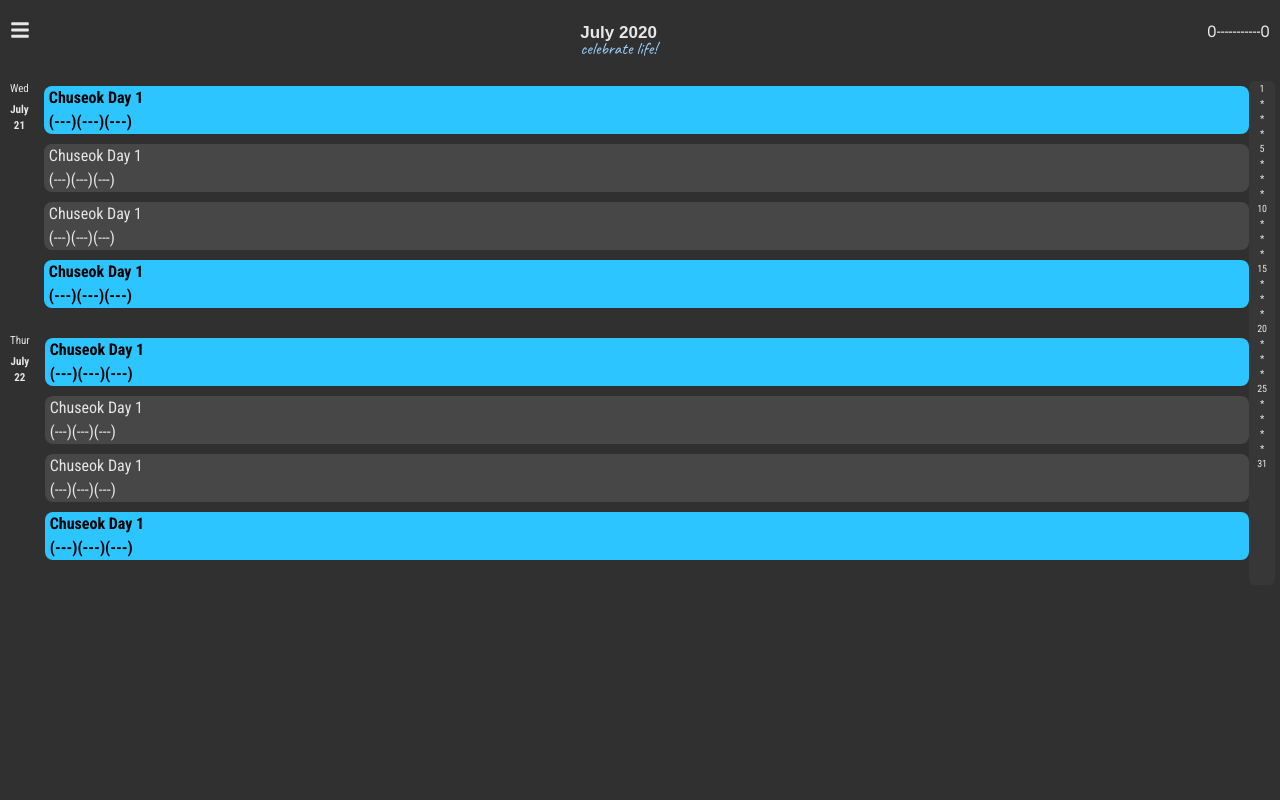
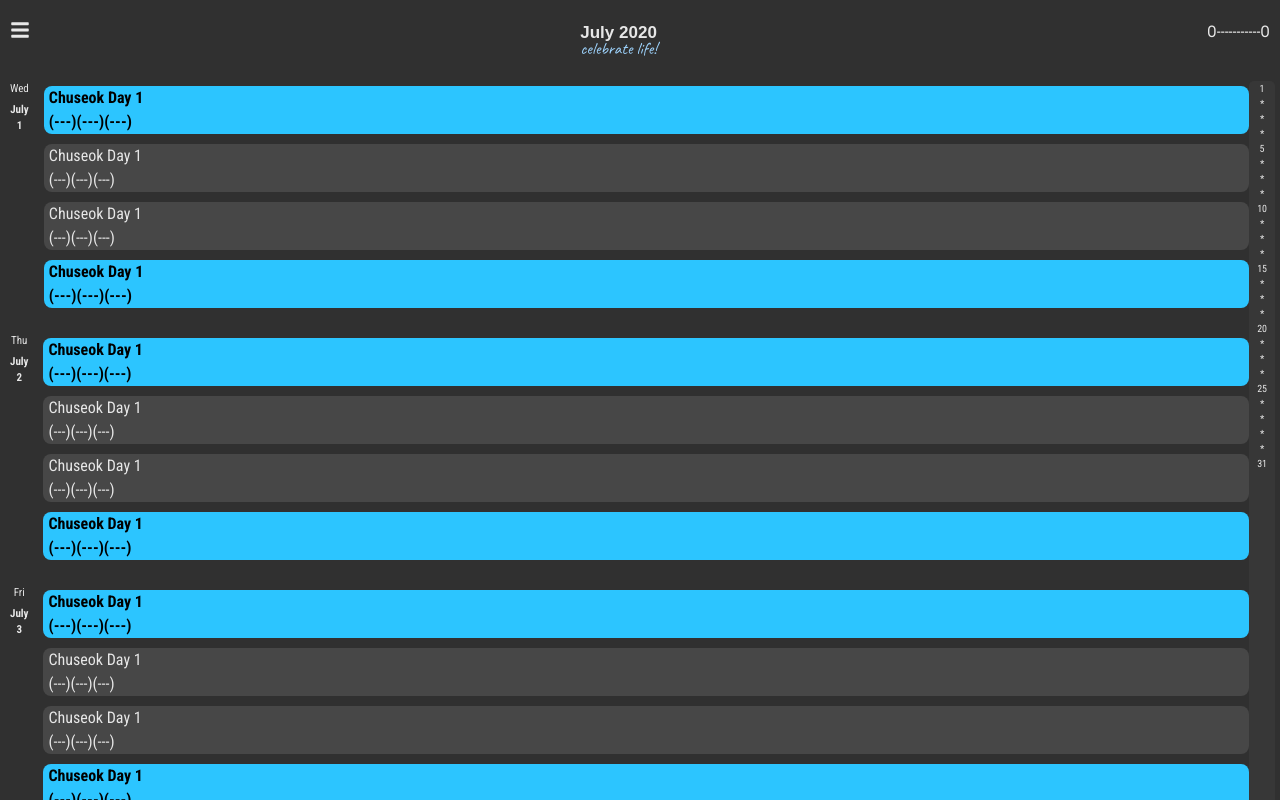
Before and after one commit to ldail/Celebrate-Life-Holiday-Calendar---Front-end, a React (Create React App) app: page / in a window 1280 px wide. Both pictures are taken after a click on the button 1188 px from the left and 174 px from the top of the page. Shown: the top 800 px of the page. Built offline with nearby package versions, Linux system fonts and the light colour scheme; a web font is replaced by a local one.

Commit message:
dynamically rendering days

```diff
--- a/src/App.js
+++ b/src/App.js
@@ -2,6 +2,7 @@ import React, { useState } from 'react';
 import './reset.css';
 import './App.css';
 import Calendar from 'react-calendar';
+import moment from 'moment';
 
 import Header from './components/Header';
 import {VIEWS} from './assets/constants';
@@ -9,6 +10,8 @@ import DayView from './views/DayView/DayView';
 
 function App() {
   const [currentView, setCurrentView] = useState({view: VIEWS.MONTH});
+  const [selectedYear, setSelectedYear] = useState(moment().year());
+  const [selectedMonth, setSelectedMonth] = useState(moment().format('MMMM'));
 
   const setDayView = (date) => {
     const day = date.toString().split(' ')[2];
@@ -21,6 +24,10 @@ function App() {
       <Header
         currentView={currentView.view}
         setCurrentView={setCurrentView}
+        selectedYear={selectedYear}
+        selectedMonth={selectedMonth}
+        setSelectedMonth={setSelectedMonth}
+        setSelectedYear={setSelectedYear}
         />
     <main>
       {currentView.view === VIEWS.MONTH &&
@@ -34,7 +41,10 @@ function App() {
       }
       {currentView.view === VIEWS.DAY &&
         <DayView
-          initialDay={currentView.day} />
+          initialDay={currentView.day}
+          selectedYear={selectedYear}
+          selectedMonth={selectedMonth}
+        />
       }
     </main>
     </div>
--- a/src/assets/constants.js
+++ b/src/assets/constants.js
@@ -2,3 +2,79 @@ export const VIEWS = {
   MONTH: 'MONTH',
   DAY: 'DAY'
 }
+
+
+
+//DEV USE:
+
+
+export const FAKE__EVENTS = {
+  1: {
+    name: 'Christmas',
+    month: 12,
+    day: 25,
+    countries: ['USA', 'UK', 'BEL', 'CAN', 'MEX'],
+    major: true
+  },
+  2: {
+    name: 'New Years Eve',
+    month: 12,
+    day: 31,
+    countries: ['USA', 'UK', 'BEL', 'CAN', 'MEX'],
+    major: true
+  },
+  3: {
+    name: 'New Years',
+    month: 1,
+    day: 1,
+    countries: ['USA', 'UK', 'BEL', 'CAN', 'MEX'],
+    major: true
+  },
+  4: {
+    name: 'Independence Day',
+    month: 7,
+    day: 4,
+    countries: ['USA'],
+    major: true
+  },
+  5: {
+    name: `Int'l Ice Cream Day`,
+    month: 7,
+    day: 18,
+    countries: ['USA', 'CAN', 'SK']
+  },
+  6: {
+    name: 'Celebration of Life Day',
+    month: 7,
+    day: 25,
+    countries: ['USA']
+  },
+  7: {
+    name: 'FakeADay',
+    month: 7,
+    day: 12,
+    countries: ['JP', 'BEL'],
+    major: true
+  },
+  8: {
+    name: 'SeedHoliday Yay',
+    month: 7,
+    day: 14,
+    countries: ['SK']
+  },
+  9: {
+    name: 'Augustus Day',
+    month: 8,
+    day: 3,
+    countries: ['BEL', 'CAN']
+  }
+}
+
+export const FAKE__EVENT_DATES = {
+    2020: {
+      JAN: [3],
+      JUL: [4,5,6,7,8],
+      AUG: [9],
+      DEC: [1, 2]
+    }
+}
--- a/src/components/Header.js
+++ b/src/components/Header.js
@@ -5,10 +5,8 @@ import moment from 'moment';
 import {VIEWS} from '../assets/constants';
 
 
-const Header = ({currentView, setCurrentView}) => {
+const Header = ({selectedYear, setSelectedYear, selectedMonth, setSelectedMonth, currentView, setCurrentView}) => {
   const [showDatePicker, setShowDatePicker] = useState(false);
-  const [selectedYear, setSelectedYear] = useState(moment().year());
-  const [selectedMonth, setSelectedMonth] = useState(moment().format('MMMM'));
 
   const handleSubmit = (year, month) => {
     setSelectedMonth(month);
--- a/src/views/DayView/DayView.js
+++ b/src/views/DayView/DayView.js
@@ -1,22 +1,36 @@
 import React, { useState, useEffect } from 'react';
 import './DayView.css';
+import moment from 'moment';
 
-const DayView = ({initialDay}) => {
+const DayView = ({selectedMonth, selectedYear, initialDay}) => {
   const [viewingDay, setViewingDay] = useState(1);
 
   useEffect(() => {
     setViewingDay(parseInt(initialDay));
   }, []);
 
-  return (
-    <div className="DayView">
-      <ul className="events">
-        <li className="eventDay">
+
+  const findDayOfWeek = (day) => {
+    const dateString = `${selectedYear}-${selectedMonth}-${day}`;
+    const momentDay = moment(dateString, 'YYYY-MMMM-D');
+    const momentDay2 = momentDay.format('ddd')
+    console.log(dateString);
+    console.log(momentDay);
+    console.log(momentDay2);
+    return momentDay2;
+  }
+
+  const createDays = () => {
+    const daysInMonth = moment(`${selectedYear}-${selectedMonth}`, 'YYYY-MM').daysInMonth();
+    const daysToDisplay = [];
+    for (let i = 0; i < daysInMonth; i++) {
+      daysToDisplay.push(
+         <li className="eventDay">
           <div className="date">
-            <span className="dayName">Wed</span>
+            <span className="dayName">{findDayOfWeek(i + 1)}</span>
             <span className="monthAndDay">
-              <span>July</span>
-              <span>21</span>
+              <span>{selectedMonth}</span>
+              <span>{i + 1}</span>
             </span>
           </div>
             <ul className="calendarEventList">
@@ -53,51 +67,16 @@ const DayView = ({initialDay}) => {
                 </ul>
               </li>
             </ul>
-          </li>
+          </li>)
+    }
+    return daysToDisplay;
+  }
 
-          <li className="eventDay">
-          <div className="date">
-            <span className="dayName">Thur</span>
-            <span className="monthAndDay">
-              <span>July</span>
-              <span>22</span>
-            </span>
-          </div>
-            <ul className="calendarEventList">
-              <li className="calendarEventItem majorHoliday">
-                <span>Chuseok Day 1</span>
-                <ul className="calendarEventCountryFlagList">
-                  <li className="calendarEventCountryFlagItem">{`(---)`}</li>
-                  <li className="calendarEventCountryFlagItem">{`(---)`}</li>
-                  <li className="calendarEventCountryFlagItem">{`(---)`}</li>
-                </ul>
-              </li>
-              <li className="calendarEventItem">
-                <span>Chuseok Day 1</span>
-                <ul className="calendarEventCountryFlagList">
-                  <li className="calendarEventCountryFlagItem">{`(---)`}</li>
-                  <li className="calendarEventCountryFlagItem">{`(---)`}</li>
-                  <li className="calendarEventCountryFlagItem">{`(---)`}</li>
-                </ul>
-              </li>
-              <li className="calendarEventItem">
-                <span>Chuseok Day 1</span>
-                <ul className="calendarEventCountryFlagList">
-                  <li className="calendarEventCountryFlagItem">{`(---)`}</li>
-                  <li className="calendarEventCountryFlagItem">{`(---)`}</li>
-                  <li className="calendarEventCountryFlagItem">{`(---)`}</li>
-                </ul>
-              </li>
-              <li className="calendarEventItem majorHoliday">
-                <span>Chuseok Day 1</span>
-                <ul className="calendarEventCountryFlagList">
-                  <li className="calendarEventCountryFlagItem">{`(---)`}</li>
-                  <li className="calendarEventCountryFlagItem">{`(---)`}</li>
-                  <li className="calendarEventCountryFlagItem">{`(---)`}</li>
-                </ul>
-              </li>
-            </ul>
-          </li>
+
+  return (
+    <div className="DayView">
+      <ul className="events">
+        {createDays()}
         </ul>
         <ul className="daySelector">
           <li>1</li>
```
